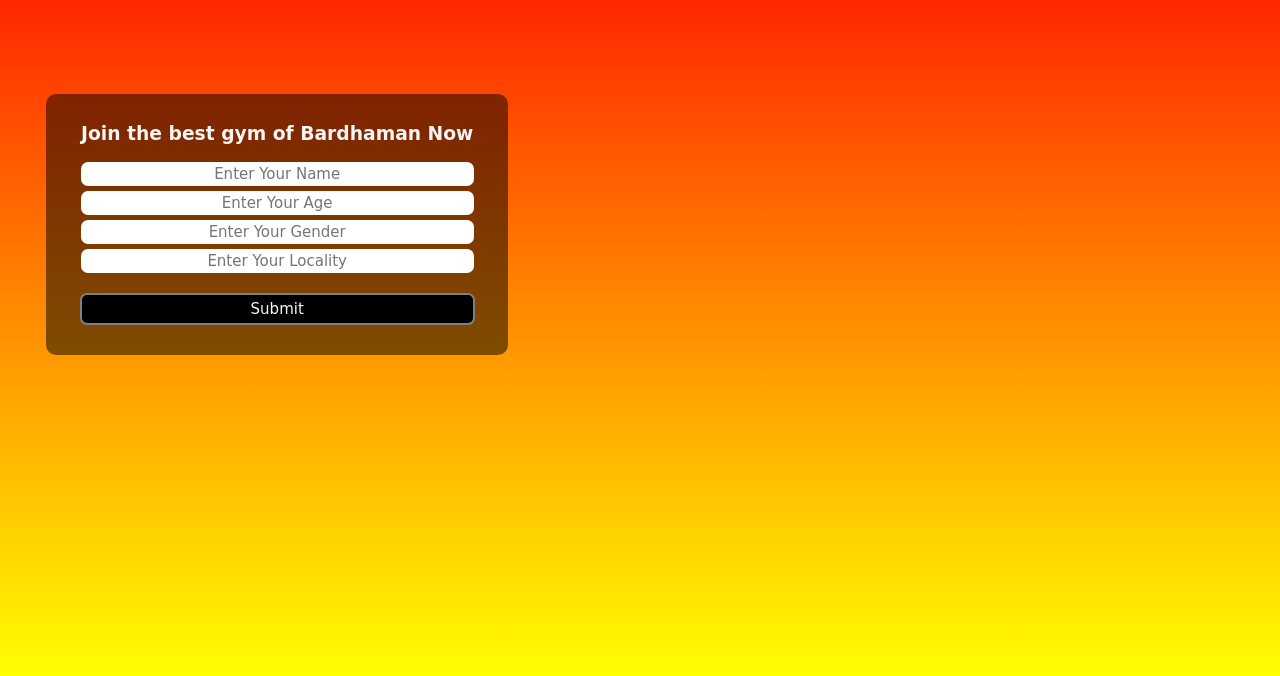
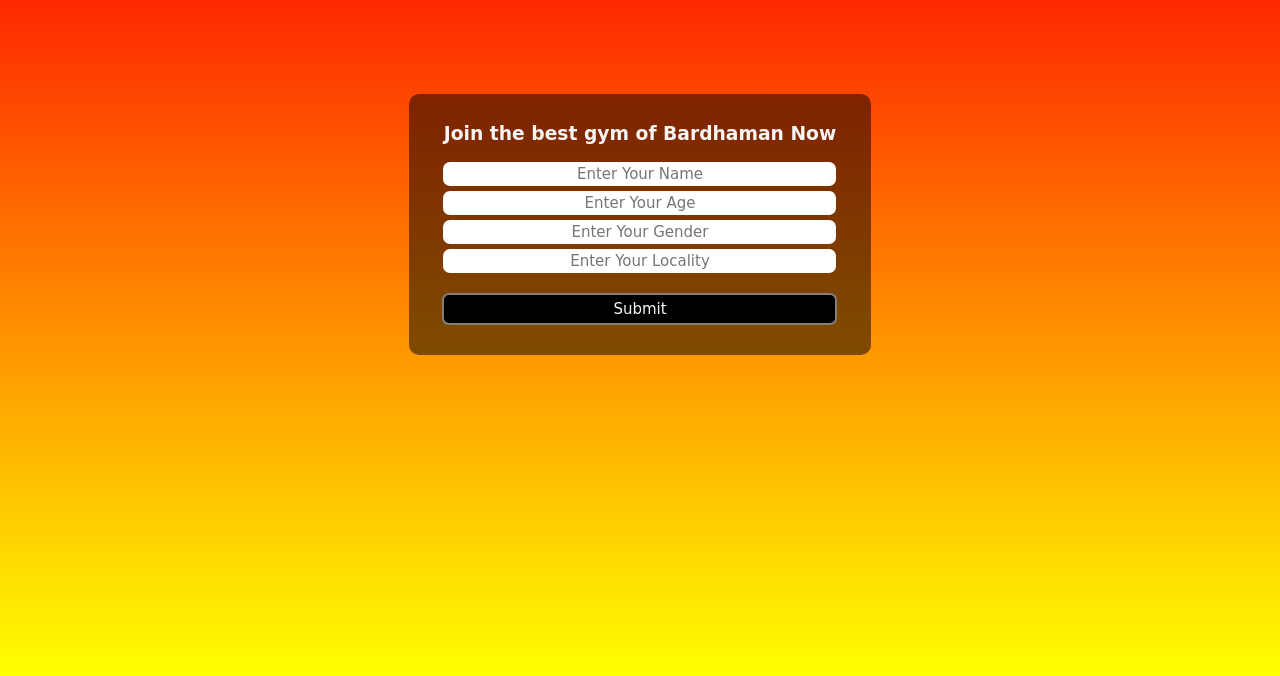
Before and after one commit to SKAJHARUDDIN/fitness-site, a plain HTML site: page index.html in a window 1280 px wide. Shown: the part 124-800 px from the top of the page. Drawn offline with Linux system fonts and the light colour scheme; a web font is replaced by a local one.

Commit message:
Update style.css

```diff
--- a/css/style.css
+++ b/css/style.css
@@ -86,7 +86,7 @@ body{
     background-color: rgba(0, 0, 0, 0.5);
     border: none;
     border-radius: 10px;
-    margin: 100px 46px;
+    margin: 100px auto;
     padding: 10px 20px;
     min-width: 33%;
     max-width: 33%;
```
